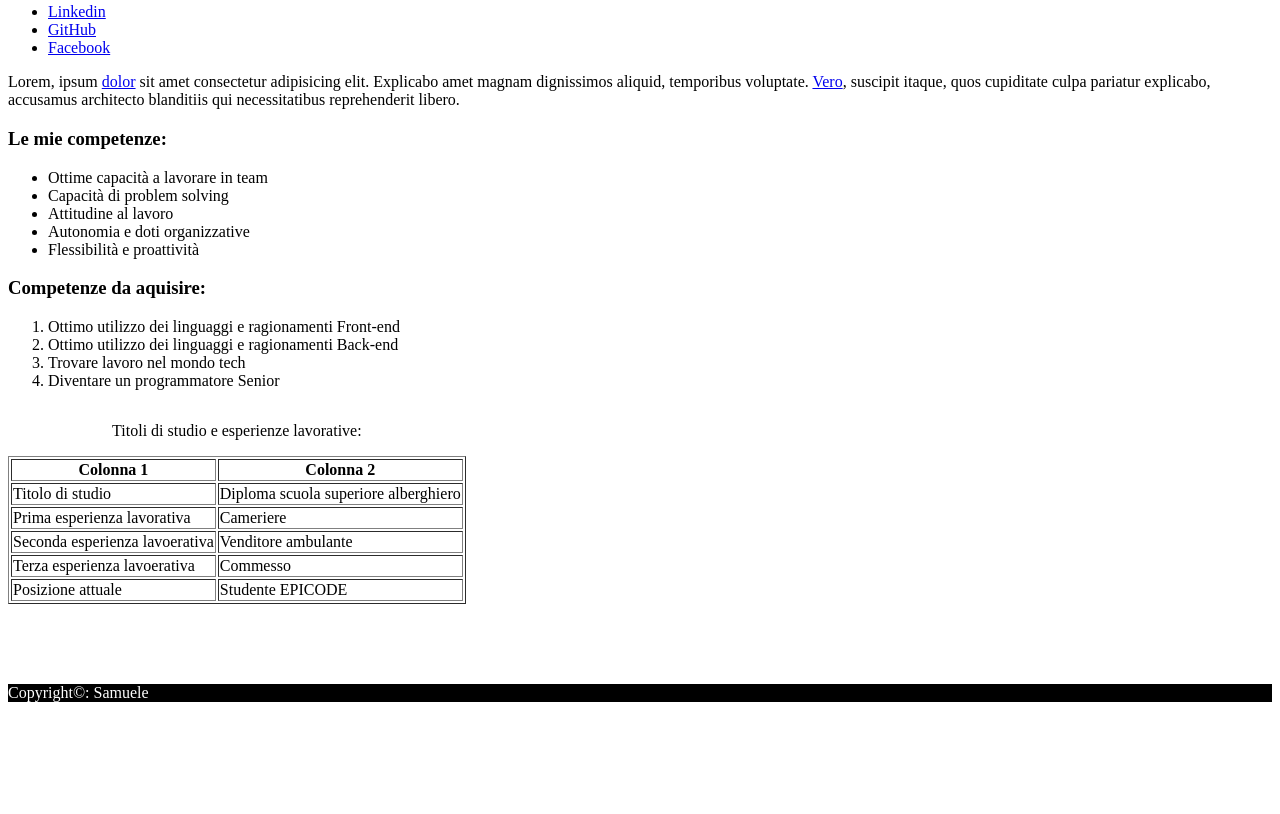
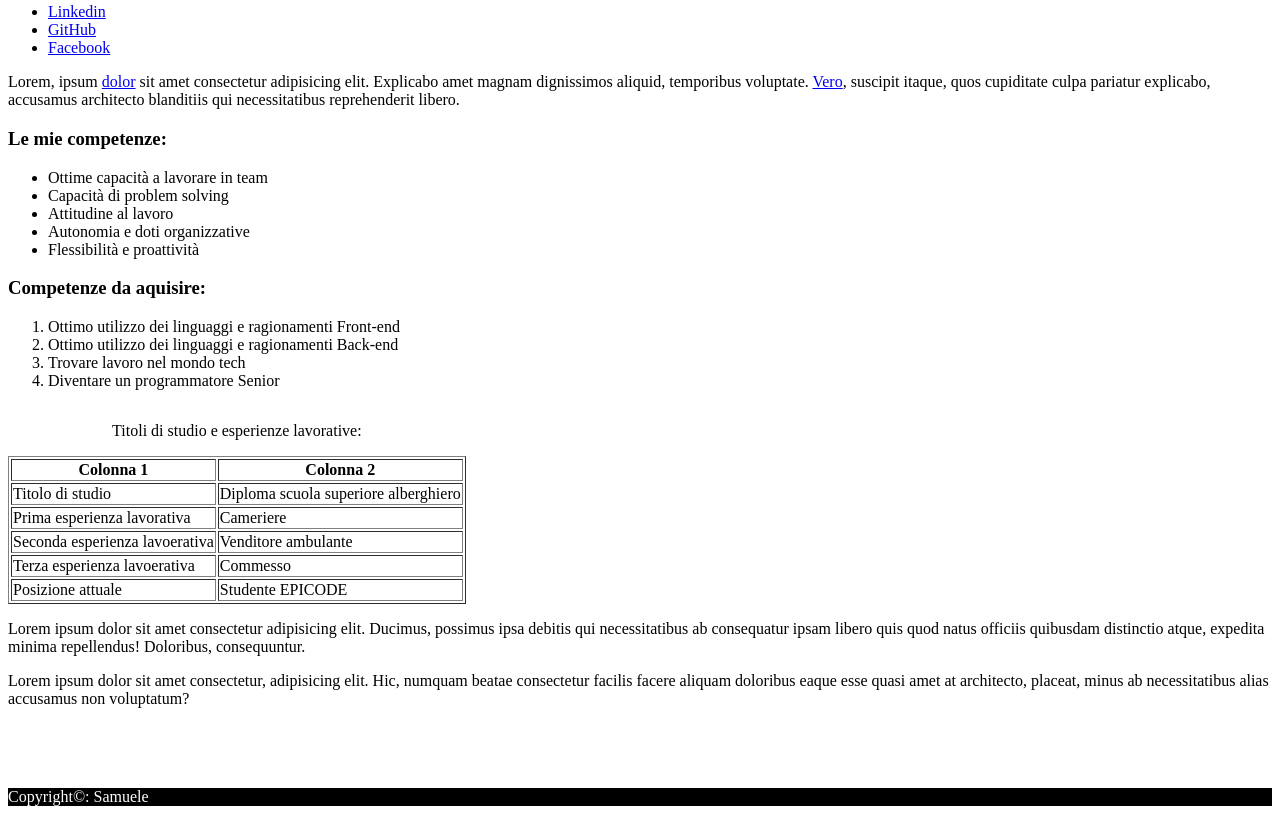
Before and after one commit to Smely94/U1-W1-D1, a plain HTML site: page index.html in a window 1280 px wide. Shown: the part 873-1687 px from the top of the page. Before the commit the page ends 1583 px from the top, so only its background shows below. Drawn offline with Linux system fonts and the light colour scheme.

Commit message:
Add 2 loremipsum

```diff
--- a/index.html
+++ b/index.html
@@ -5,6 +5,7 @@
     <meta name="viewport" content="width=device-width, initial-scale=1.0" />
     <title>La prima web-page di Samuele</title>
   </head>
+
   <body>
     <h1>Samuele</h1>
     <h2>compagnonisamuele@gmail.com</h2>
@@ -75,6 +76,15 @@
         </tbody>
       </table>
     </div>
+    <p>
+      Lorem ipsum dolor sit amet consectetur adipisicing elit. Ducimus, possimus ipsa debitis qui necessitatibus ab
+      consequatur ipsam libero quis quod natus officiis quibusdam distinctio atque, expedita minima repellendus!
+      Doloribus, consequuntur.
+    </p>
+    <p>
+      Lorem ipsum dolor sit amet consectetur, adipisicing elit. Hic, numquam beatae consectetur facilis facere aliquam
+      doloribus eaque esse quasi amet at architecto, placeat, minus ab necessitatibus alias accusamus non voluptatum?
+    </p>
     <footer style="background-color: black; color: white; margin-top: 80px" id="footer">
       Copyright&copy;: Samuele
     </footer>
```
